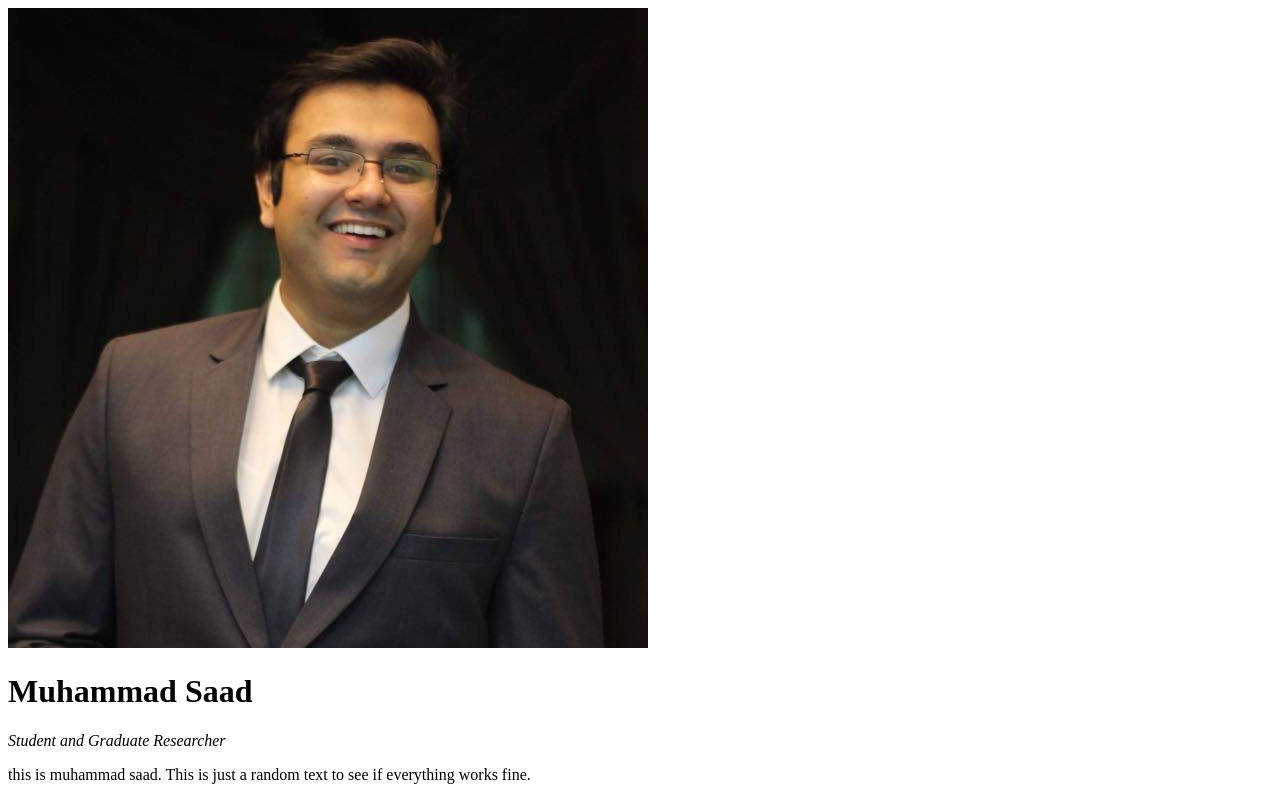
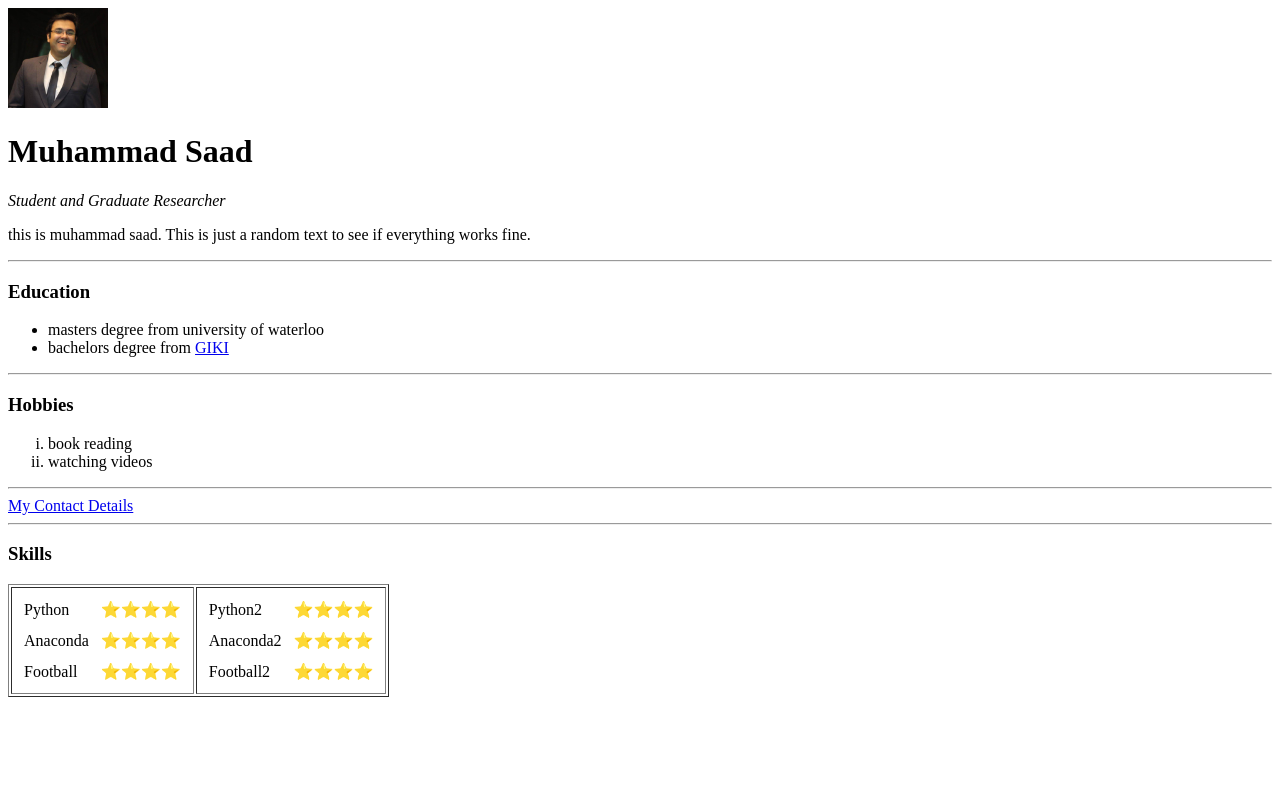
Before and after one commit to msaad1311/Web-Development, a plain HTML site: page HTML - Personal Site/index.html in a window 1280 px wide. Shown: the top 798 px of the page. Drawn offline with Linux system fonts and the light colour scheme.

Commit message:
updated the index
The index html is updated to include the tables

```diff
--- a/HTML - Personal Site/index.html
+++ b/HTML - Personal Site/index.html
@@ -6,7 +6,7 @@
     <title>Muhammad Saad's Personal Site</title>
   </head>
   <body>
-    <img src="images/profile_pic.jpeg" alt="random picture" />
+    <img src="images/profile_pic.jpeg" alt="random picture" height="100" />
     <h1>Muhammad Saad</h1>
     <p><em> Student and Graduate Researcher</em></p>
     <p>
@@ -19,11 +19,68 @@
       <li>masters degree from university of waterloo</li>
       <li>bachelors degree from <a href="https://www.giki.edu.pk/">GIKI</a></li>
     </ul>
+    <hr>
     <h3>Hobbies</h3>
     <ol type="i">
       <li>book reading</li>
       <li>watching videos</li>
     </ol>
+    <hr size="2" />
     <a href="contact.html">My Contact Details</a>
+    <hr>
+    <h3>Skills</h3>
+    <table border="1">
+      <tr>
+        <td>
+          <table  cellspacing="10">
+            <tr>
+              <td>Python</td>
+              <td>⭐⭐⭐⭐</td>
+            </tr>
+            <tr>
+              <td>Anaconda</td>
+              <td>⭐⭐⭐⭐</td>
+            </tr>
+            <tr>
+              <td>Football</td>
+              <td>⭐⭐⭐⭐</td>
+            </tr>
+          </table>
+        </td>
+        <td>
+          <table  cellspacing="10">
+            <tr>
+              <td>Python2</td>
+              <td>⭐⭐⭐⭐</td>
+            </tr>
+            <tr>
+              <td>Anaconda2</td>
+              <td>⭐⭐⭐⭐</td>
+            </tr>
+            <tr>
+              <td>Football2</td>
+              <td>⭐⭐⭐⭐</td>
+            </tr>
+          </table>
+        </td>
+      </tr>
+    </table>
+
+    <!-- <table>
+      <tr>
+        <td>Python</td>
+        <td>⭐⭐⭐⭐</td>
+      </tr>
+      <tr>
+        <td>Anaconda</td>
+        <td>⭐⭐⭐⭐</td>
+      </tr>
+      <tr>
+        <td>Football</td>
+        <td>⭐⭐⭐⭐</td>
+      </tr>
+
+
+    </table> -->
   </body>
 </html>
```
